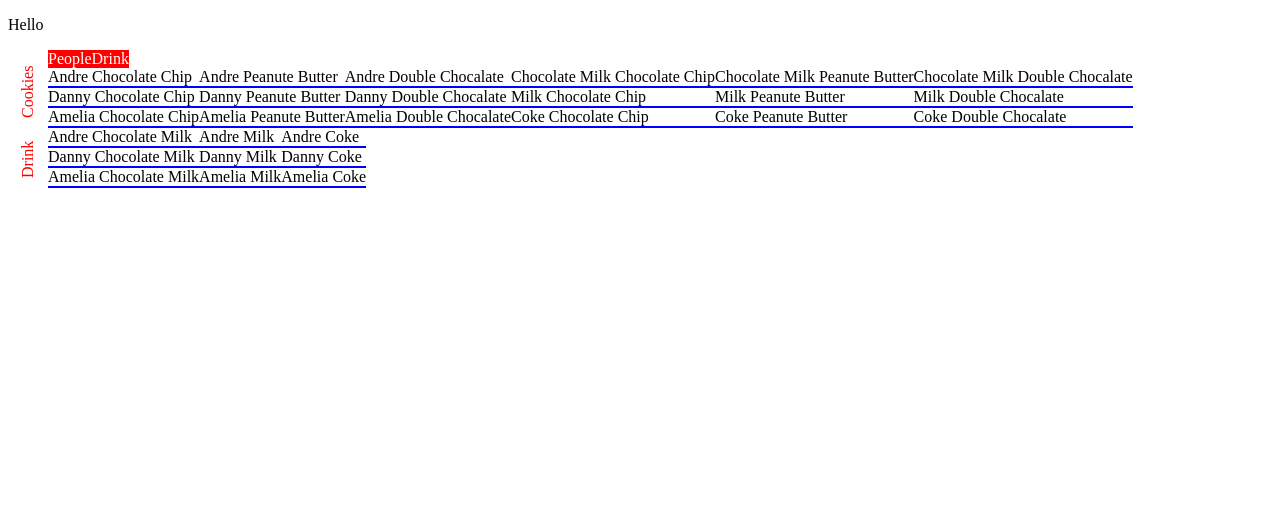
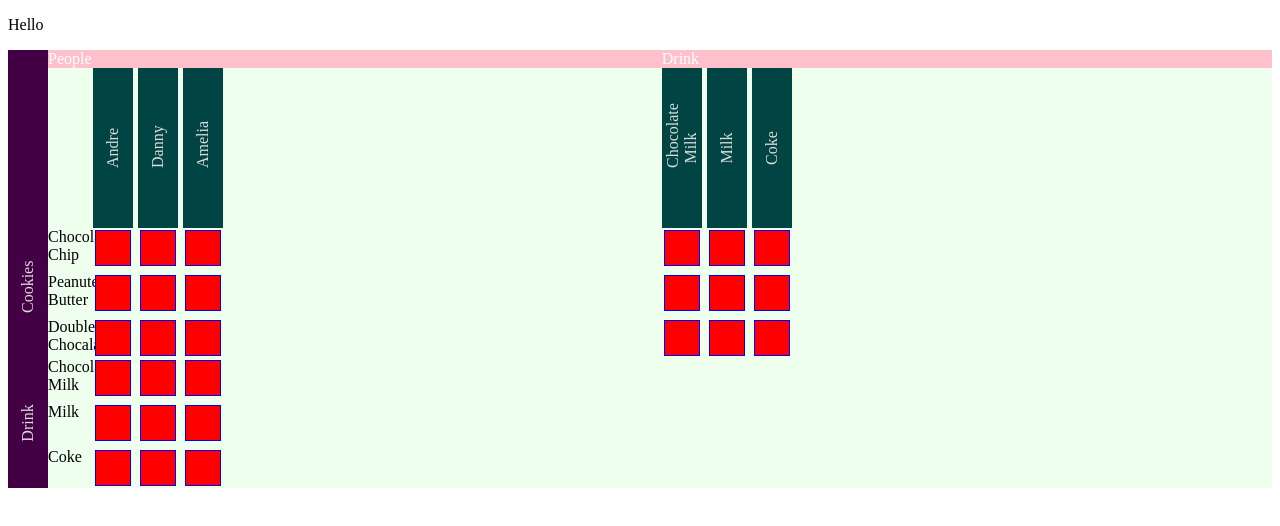
Before and after one commit to DDtMM/LogicProblems, an Angular app: page / in a window 1280 px wide. Shown: the top 526 px of the page. Built offline with nearby package versions, Linux system fonts and the light colour scheme.

Commit message:
Late night, jacked up grid.  This is wrong.

```diff
--- a/src/app/problem-grid-item/problem-grid-item.component.html
+++ b/src/app/problem-grid-item/problem-grid-item.component.html
@@ -1,2 +1,5 @@
-<div style="border: 1px solid blue; background: red">
+<div style="box-sizing: border-box; padding: 2px; width: 100%; height:100%;">
+  <div style="box-sizing: border-box; border: 1px solid blue; background: red; width: 100%; height:100%;">
+  </div>
+
 </div>
--- a/src/app/problem-grid/problem-grid.component.html
+++ b/src/app/problem-grid/problem-grid.component.html
@@ -1,26 +1,40 @@
-<ng-container *ngIf="gridVm?.categoryRows">
-  <div *ngFor="let r of gridVm?.categoryRows; let index = index">
-    <div *ngIf="index === 0" style="display: flex; flex-direction: row">
-      <div style="width: 40px">
+<div *ngIf="gridVm?.categoryRows">
+  <div class="outer-grid" *ngFor="let r of gridVm?.categoryRows; let yIndex = index">
+
+    <!-- header row -->
+    <ng-container *ngIf="yIndex === 0">
+      <div class="vert-label vert-cat-label">
       </div>
-      <div *ngFor="let m of r" style="background: red; color: white;">
+      <div *ngFor="let m of r" class="x-label">
         {{m.catX.label}}
       </div>
-    </div>
-    <div style="display: flex; flex-direction: row;">
-      <div style="margin: auto 0; width: 40px">
-        <div style="transform: rotate(-90deg); color:red;">
-          {{r[0].catY.label}}
-        </div>
+      <div class="vert-label vert-cat-label">
+
       </div>
-      <div *ngFor="let m of r" style="display: flex; flex-direction: row;">
-        <div *ngFor="let i of m.itemMatrix">
-          <div *ngFor="let j of i">
-            {{j.itemX.label}} {{j.itemY.label}}
-            <app-problem-grid-item></app-problem-grid-item>
+      <div *ngFor="let m of r; let xIndex = index" class="x-item-label-grid">
+        <div *ngIf="xIndex === 0"></div>
+        <div *ngFor="let i of m.catX.items" class="vert-label vert-item-label" >
+          <div class="vert-label-inner">
+            {{i.label}}
           </div>
         </div>
       </div>
+    </ng-container>
+
+    <!-- grid items -->
+    <div class="vert-label vert-cat-label">
+      <div class="vert-label-inner">
+        {{r[0].catY.label}}
+      </div>
     </div>
+    <div *ngFor="let m of r; let xIndex = index" class="item-grid">
+      <ng-container *ngFor="let i of m.itemMatrix" >
+        <div *ngIf="xIndex === 0 " class="row-start">{{i[0].itemY.label}}</div>
+        <div *ngFor="let j of i; let index = index" [ngClass]="{ 'row-start': xIndex !== 0 && index === 0 }" >
+          <app-problem-grid-item></app-problem-grid-item>
+        </div>
+      </ng-container>
+    </div>
+
   </div>
-</ng-container>
+</div>
--- /dev/null
+++ b/src/app/problem-grid/problem-grid.component.scss
@@ -0,0 +1,51 @@
+.flex-row {
+  display: flex;
+  flex-direction: row;
+}
+.outer-grid {
+  display: grid;
+  grid-template-columns: 40px repeat(auto-fit, minmax(1px, auto));
+  grid-auto-rows: auto;
+  background: #efe;
+}
+.item-grid {
+  display: grid;
+  gap: 5px 5px;
+  grid-template-columns: repeat(auto-fill, 40px);
+  grid-auto-rows: 40px;
+}
+
+
+.x-label {
+  display: inline-block;
+  background: pink;
+  color: white;
+}
+.x-item-label-grid {
+  display: grid;
+  gap: 5px 5px;
+  grid-template-columns: repeat(auto-fill, 40px);
+  grid-auto-rows: minmax(10px, 160px);
+}
+
+.vert-label {
+  display: flex;
+  align-items: center;
+  text-align: center;
+  color: gainsboro;
+  .vert-label-inner {
+    width: 100%;
+    transform: rotate(-90deg);
+  }
+  &.vert-cat-label {
+    grid-column: 1;
+    background: #404;
+  }
+  &.vert-item-label {
+    background: #044;
+  }
+}
+
+.row-start {
+  grid-column: 1;
+}
--- a/src/app/problem-grid/problem-grid.component.ts
+++ b/src/app/problem-grid/problem-grid.component.ts
@@ -7,8 +7,7 @@ import { ProblemGridVm } from './problem-grid-vm';
 @Component({
   selector: 'app-problem-grid',
   templateUrl: './problem-grid.component.html',
-  styles: [
-  ]
+  styleUrls: ['./problem-grid.component.scss']
 })
 export class ProblemGridComponent implements OnInit {
 
```
